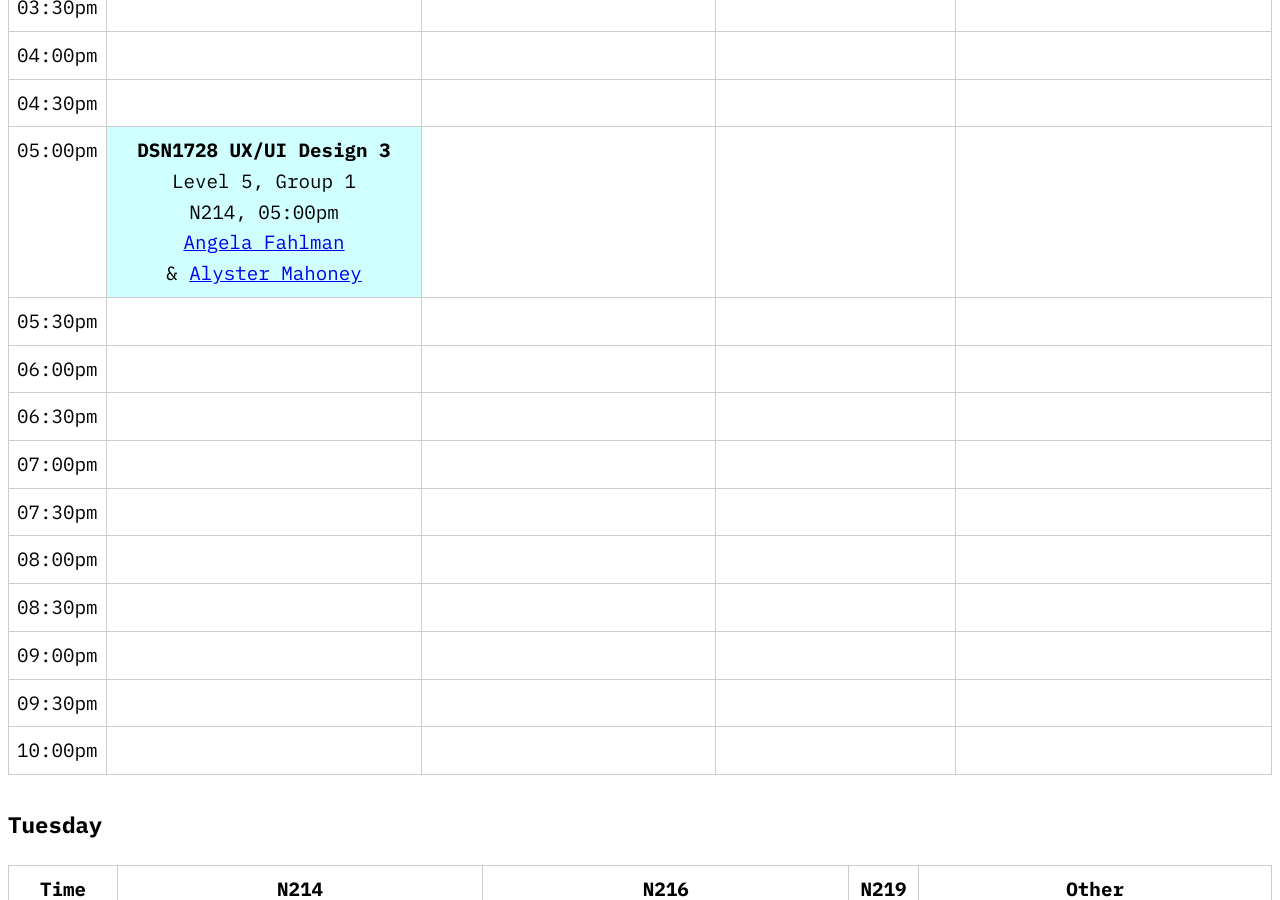
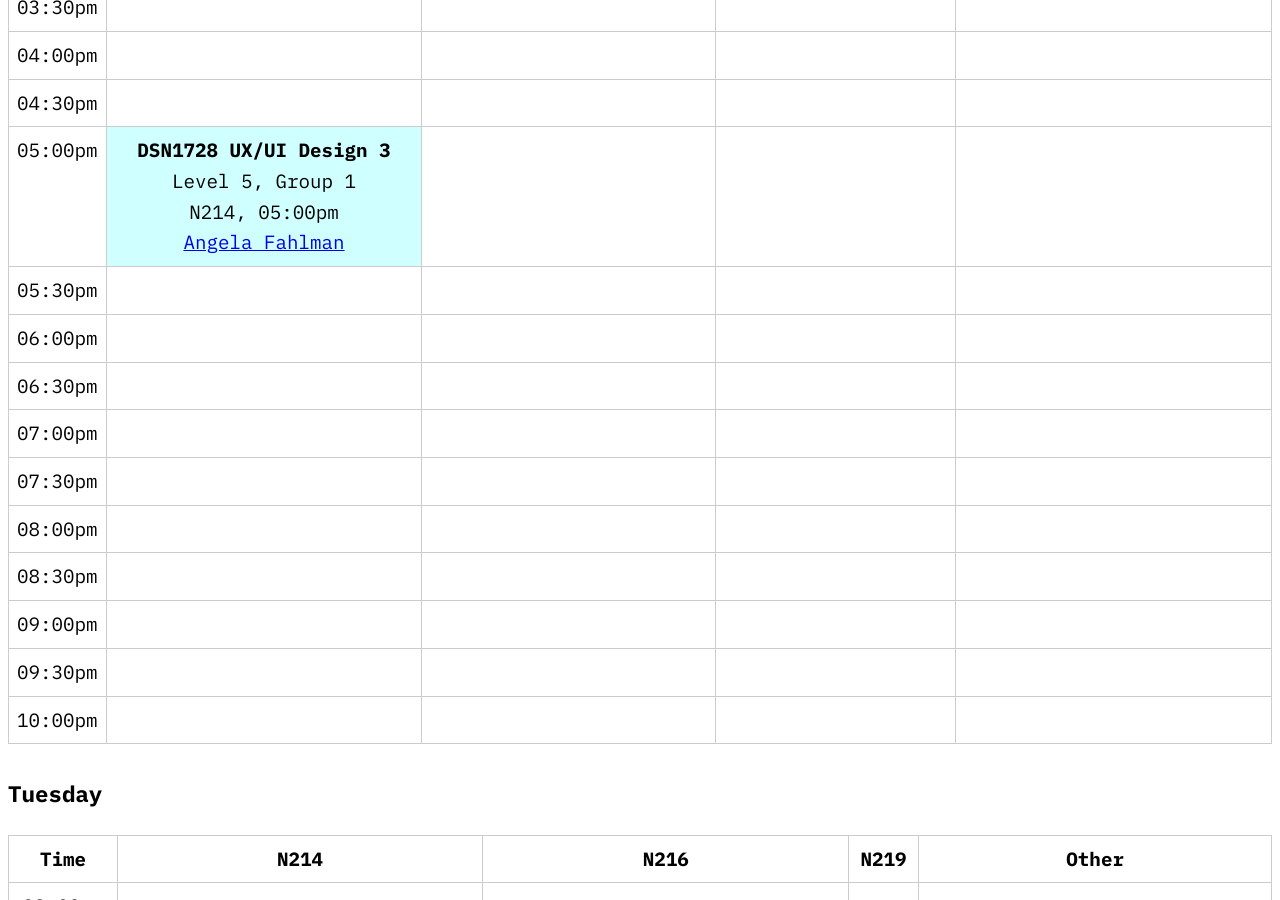
Before and after one commit to algonquindesign/algonquindesign.ca, a Jekyll site: the page built from schedule.md, in a window 1280 px wide and 900 px high, scrolled down 2066 px. Built offline with Jekyll 4.4.1, drawn with Linux system fonts in a browser that asks for light colours.

Commit message:
Revert "Update schedule.yml"
This reverts commit 5e7d5c43700cef9345ce8a4d44f05827a2064d08.

```diff
--- a/_data/schedule.yml
+++ b/_data/schedule.yml
@@ -102,9 +102,7 @@ classes:
     name: DSN1728 UX/UI Design 3
     group: l5g1
     instructor: Angela Fahlman
-    instructor2: Alyster Mahoney
     email: fahlmaa@algonquincollege.com
-    email2: mahonea@algonquincollege.com
     day: Monday
   - room: N216
     start: "12:00pm"
@@ -170,9 +168,7 @@ classes:
     name: DSN1728 UX/UI Design 3
     group: l5g2
     instructor: Angela Fahlman
-    instructor2: Alyster Mahoney
     email: fahlmaa@algonquincollege.com
-    email2: mahonea@algonquincollege.com
     day: Tuesday
   - room: N219
     start: "08:00am"
```
